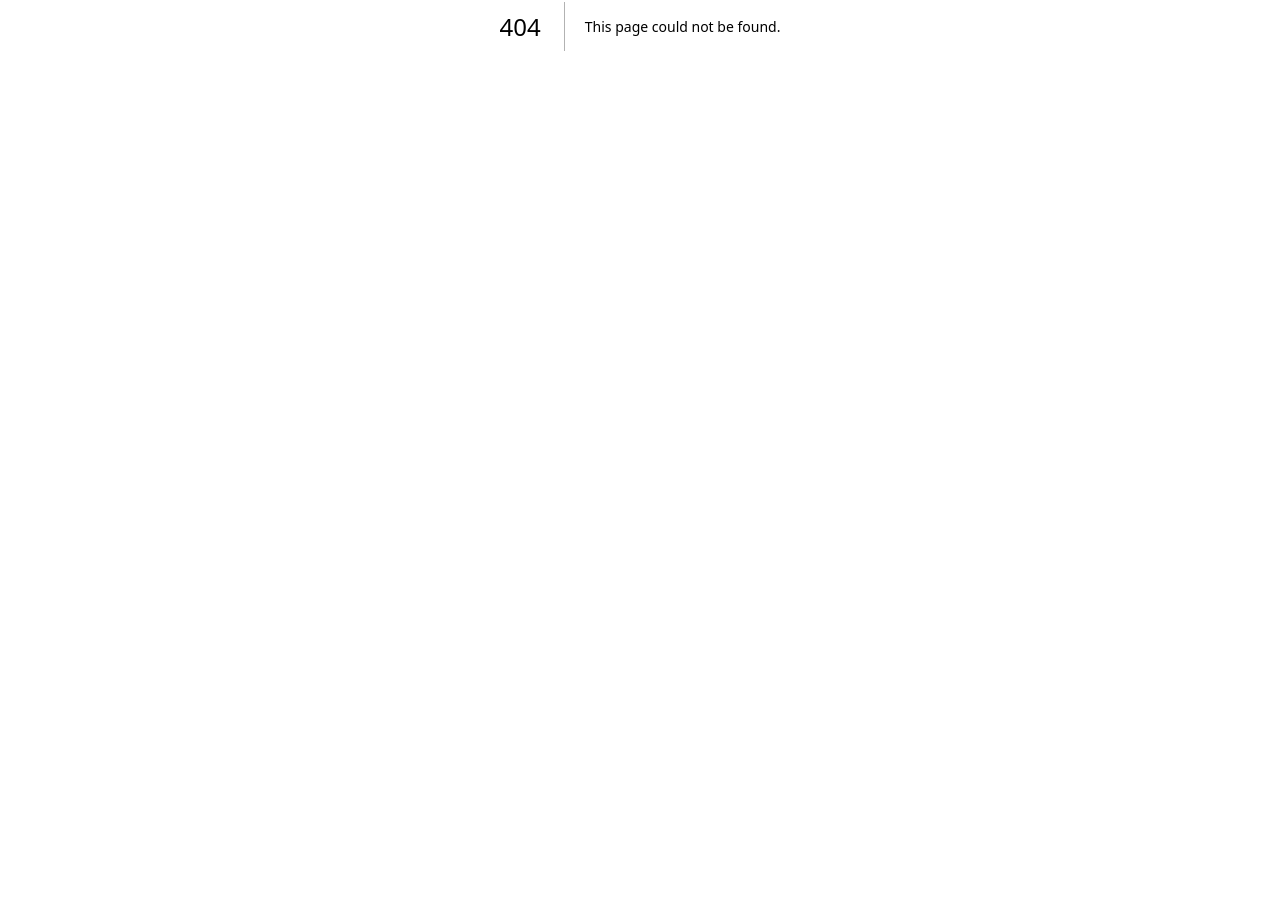
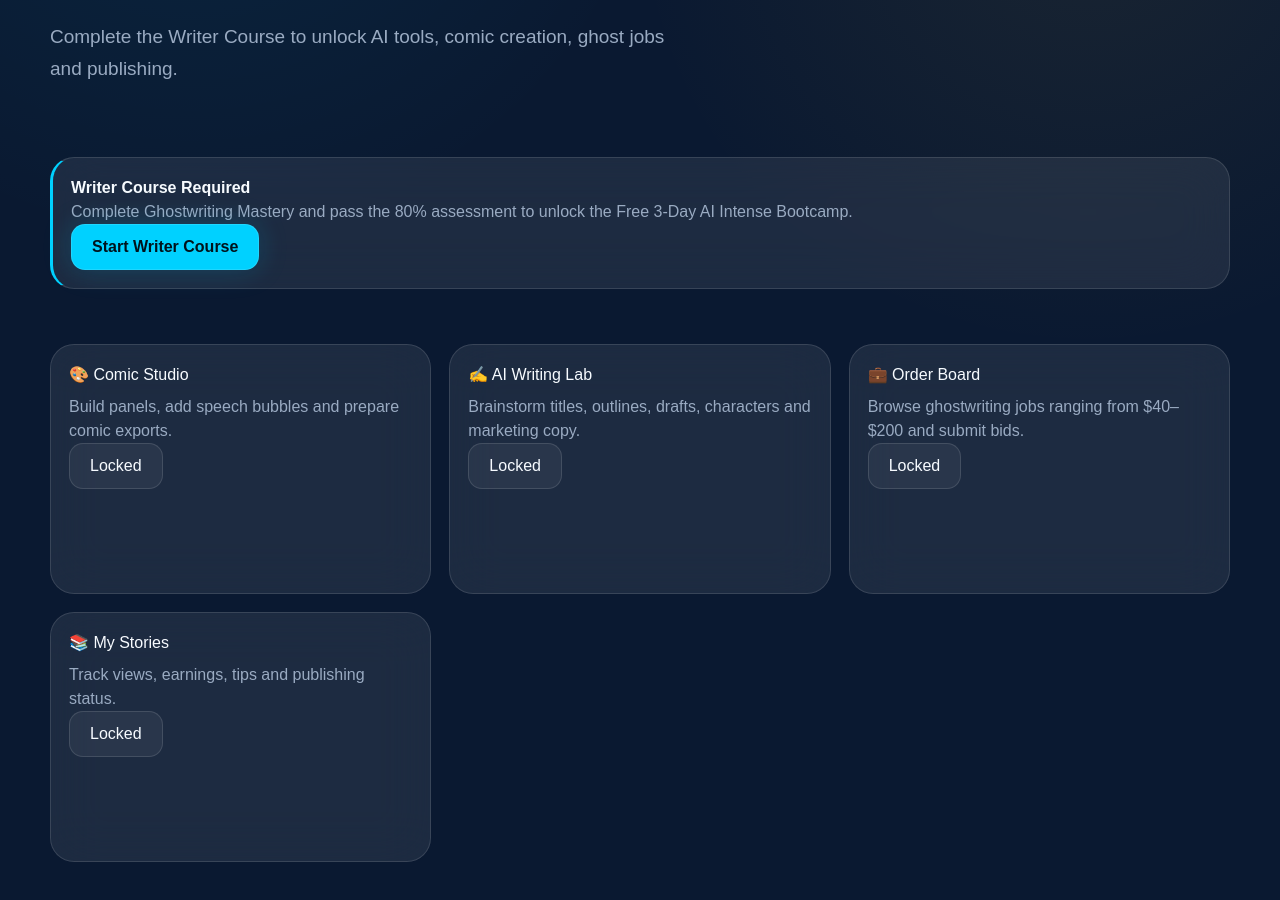
Before and after one commit to nifemiabioye59-max/Breethub, a Next.js app: page /write in a window 1280 px wide. Before the commit this address had no page. Shown: the part 374-1274 px from the top of the page. Before the commit the page ends 800 px from the top, so only its background shows below. Built offline with nearby package versions, Linux system fonts and the light colour scheme.

Commit message:
Create WritePage component with UI elements

```diff
--- /dev/null
+++ b/app/write/page.tsx
@@ -0,0 +1,69 @@
+import { Nav, PageHeader } from "../../components/ui";
+
+export default function WritePage() {
+  return (
+    <main className="page">
+      <div className="container">
+        <Nav />
+
+        <PageHeader
+          eyebrow="Writer Studio"
+          title="Build stories people remember."
+          description="Complete the Writer Course to unlock AI tools, comic creation, ghost jobs and publishing."
+        />
+
+        <div className="glass notice">
+          <strong>Writer Course Required</strong>
+          <p className="muted">
+            Complete Ghostwriting Mastery and pass the 80% assessment to
+            unlock the Free 3-Day AI Intense Bootcamp.
+          </p>
+          <button className="btn btn-primary">Start Writer Course</button>
+        </div>
+
+        <section className="section grid">
+          <div className="glass story-card">
+            <h3>🎨 Comic Studio</h3>
+            <p className="muted">
+              Build panels, add speech bubbles and prepare comic exports.
+            </p>
+            <button className="btn btn-secondary" disabled>
+              Locked
+            </button>
+          </div>
+
+          <div className="glass story-card">
+            <h3>✍️ AI Writing Lab</h3>
+            <p className="muted">
+              Brainstorm titles, outlines, drafts, characters and marketing
+              copy.
+            </p>
+            <button className="btn btn-secondary" disabled>
+              Locked
+            </button>
+          </div>
+
+          <div className="glass story-card">
+            <h3>💼 Order Board</h3>
+            <p className="muted">
+              Browse ghostwriting jobs ranging from $40–$200 and submit bids.
+            </p>
+            <button className="btn btn-secondary" disabled>
+              Locked
+            </button>
+          </div>
+
+          <div className="glass story-card">
+            <h3>📚 My Stories</h3>
+            <p className="muted">
+              Track views, earnings, tips and publishing status.
+            </p>
+            <button className="btn btn-secondary" disabled>
+              Locked
+            </button>
+          </div>
+        </section>
+      </div>
+    </main>
+  );
+}
```
